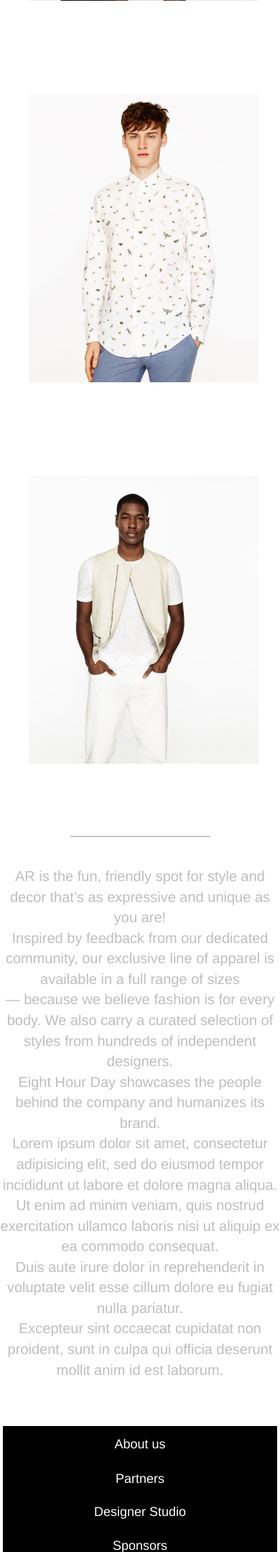
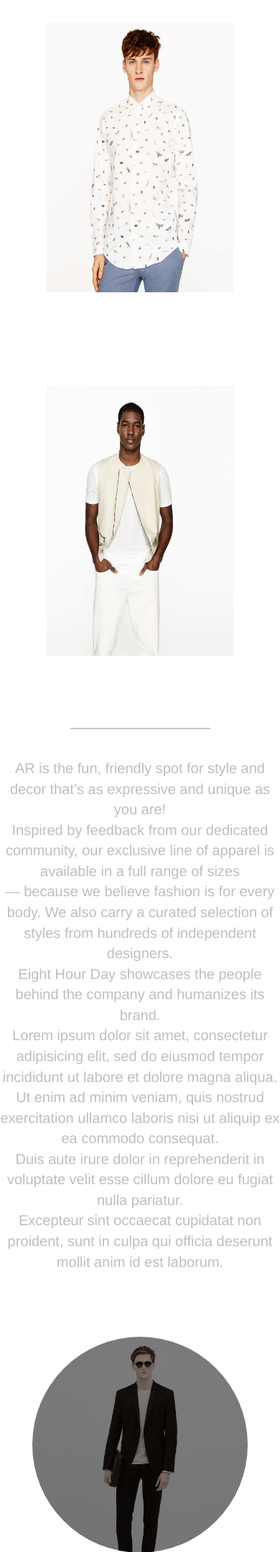
Before and after one commit to Raj-7799/AR-Shopping-Store, a PHP site: page / in a window 390 px wide. Shown: the part 3868-6024 px from the top of the page at 72% size. Run offline with PHP 8.4, Linux system fonts and the light colour scheme; some libraries are stand-ins or nearby versions.

Commit message:
Update 3 Main page ready

```diff
--- a/Personal Website/index.html
+++ b/Personal Website/index.html
@@ -60,7 +60,7 @@
             <hr width="50%">
         </div>
         <div class="row row-centered product">
-            <div class="col-xs-6  col-md-4 col-lg-4 col-centered products">
+            <div class="col-xs-6  col-md-4  col-centered products">
                 <img src="images\Products\black_seersucker_blazer.jpg" class="product_display">
                 <div class="price-tag">
                     <span class="price">price : <b>1000$</b></span>
@@ -69,7 +69,7 @@
                     </div>
                 </div>
             </div>
-            <div class="col-xs-6  col-md-4 col-lg-4  col-centered products">
+            <div class="col-xs-6  col-md-4   col-centered products">
                 <img src="images\Products\chino_trosures_with_ appliques.jpg" class="product_display">
                 <div class="price-tag">
                     <span class="price">price : <b>1000$</b></span>
@@ -78,7 +78,7 @@
                     </div>
                 </div>
             </div>
-            <div class="col-xs-6  col-md-4 col-lg-4  col-centered products">
+            <div class="col-xs-6  col-md-4   col-centered products">
                 <img src="images\Products\floral_print_shirt.jpg" class="product_display">
                 <div class="price-tag">
                     <span class="price">price : <b>1000$</b></span>
@@ -87,7 +87,7 @@
                     </div>
                 </div>
             </div>
-            <div class="col-xs-6  col-md-4 col-lg-4  col-centered products">
+            <div class="col-xs-6  col-md-4   col-centered products">
                 <img src="images\Products\guns_n_roses_tshirt.jpg" class="product_display">
                 <div class="price-tag">
                     <span class="price">price : <b>1000$</b></span>
@@ -96,7 +96,7 @@
                     </div>
                 </div>
             </div>
-            <div class="col-xs-6  col-md-4 col-lg-4  col-centered products">
+            <div class="col-xs-6  col-md-4  col-centered products">
                 <img src="images\Products\insect_print-shirt.jpg" class="product_display">
                 <div class="price-tag">
                     <span class="price">price : <b>1000$</b></span>
@@ -105,7 +105,7 @@
                     </div>
                 </div>
             </div>
-            <div class="col-xs-6  col-md-4 col-lg-4  col-centered products">
+            <div class="col-xs-6  col-md-4  col-centered products">
                 <img src="images\Products\lenin_waistcoat.jpg" class="product_display">
                 <div class="price-tag">
                     <span class="price">price : <b>1000$</b></span>
@@ -122,7 +122,27 @@
             quis nostrud exercitation ullamco laboris nisi ut aliquip ex ea commodo consequat.<br> Duis aute irure dolor in reprehenderit in voluptate velit esse cillum dolore eu fugiat nulla pariatur.<br> Excepteur sint occaecat cupidatat non proident,
             sunt in culpa qui officia deserunt mollit anim id est laborum.
         </p><br><br><br>
-        <footer class="foot">
+        <div class="large-window center-block">
+            <div class="tint">
+            </div>
+            <br><br><br><br>
+        </div>
+        <hr width="50%"><br>
+        <div class="row row-centered para">
+            <p class="col-md-4 col-sm-6 col-centered para2 details">AR is the fun, friendly spot for style and decor that’s as expressive and unique as you are!<br> Inspired by feedback from our dedicated community, our exclusive line of apparel is available in a full range of sizes <br>― because we believe
+                fashion is for every body. We also carry a curated selection of styles from hundreds of independent designers.
+                <br> Eight Hour Day showcases the people behind the company and humanizes its brand.<br> Lorem ipsum dolor sit amet, consectetur adipisicing elit, sed do eiusmod tempor incididunt ut labore et dolore magna aliqua.<br> Ut enim ad minim
+                veniam, quis nostrud exercitation ullamco laboris nisi ut aliquip ex ea commodo consequat.<br>
+            </p>
+            <p class="col-md-4 col-sm-6 col-centered details para2">The silhouette of a suit is its outline. Tailored balance created from a canvas fitting allows a balanced silhouette so a jacket need not be buttoned and a garment is not too tight or too loose. <br>A proper garment is shaped from the neck
+                to the chest and shoulders to drape without wrinkles from tension.<br> Shape is the essential part of tailoring that often takes hand work from the start. Suits are made in a variety of fabrics, but most commonly from wool.<br>The two
+                main yarns produce worsteds (where the fibres are combed before spinning to produce a smooth, hard wearing cloth) and woollens (where they are not, thus remaining comparatively fluffy in texture).
+            </p>
+            <hr width="50%">
+        </div><br><br><br>
+        <br><br><br><br>
+    </div>
+    <footer class="foot container-fluid">
         <div class="text-center center-block">
             <div class="row">
                 <div class="col-lg-12">
@@ -169,7 +189,6 @@
             <a href="#"><i class="fa fa-envelope-square fa-3x social" id="social-em"></i></a>
         </div>
     </footer>
-    </div>
     <script src="https://ajax.googleapis.com/ajax/libs/jquery/1.11.3/jquery.min.js"></script>
     <script src="https://maxcdn.bootstrapcdn.com/bootstrap/3.3.5/js/bootstrap.min.js"></script>
     <script src="script\script.js"></script>
--- a/Personal Website/script/script.js
+++ b/Personal Website/script/script.js
@@ -36,6 +36,11 @@ $(window).scroll(function(){
   if(Scroll>=700){
     $('.product').addClass('display');
   }
+  if(Scroll>=5000){
+    $('.tint').css({
+      'opacity':'0.5'
+    })
+  }
   })
 
 //main-banner parallax end
--- a/Personal Website/styles/Style.css
+++ b/Personal Website/styles/Style.css
@@ -291,13 +291,35 @@ hr{
 .large-window{
   text-align: center;
   margin-top: 30px;
-  height:400px;
+  width: 500px;
+  height:500px;
+  background-size: cover;
   background-image: url('../images/banner_2.jpg');
   background-position: top center;
-  background-repeat: no-repeat;
   background-attachment: fixed;
   border-radius: 50%;
 }
+
+.tint{
+  background-color: rgb(0, 0, 0);
+  width: 500px;
+  height:500px;
+  border-radius: 50%;
+  opacity: 0;
+  transition: all 1s ease-in-out;
+}
+
+@media(max-width:519px){
+  .large-window{
+    width:300px;
+    height: 300px;
+  }
+  .tint{
+    width:300px;
+    height: 300px;
+  }
+}
+
 
 .price-tag{
   width: 320px;
@@ -323,6 +345,20 @@ hr{
   margin-left: 30px;
   margin-right: 5px;
   text-align: left;
+}
+
+@media(max-width:400px){
+  .products{
+    width:260px;
+    height:375px;
+  }
+  .product_display{
+    width:260px;
+    height:375px;
+  }
+  .price-tag{
+    width: 260px;
+  }
 }
 
 .rate_button{
@@ -391,3 +427,16 @@ hr{
  #social-em:hover {
      color: #f39c12;
  }
+
+.para2{
+  padding: 20px;
+}
+
+.para2 &:first-child{
+    border-right: solid 2px ;
+}
+
+.details{
+  background-color: rgb(250, 250, 250);
+  color:rgb(91, 91, 91);
+}
```
Also changed, not shown: Personal Website/images/bird.png, Personal Website/images/text.png, 1 other file. Lines whose indentation alone changed are shown as unchanged.
